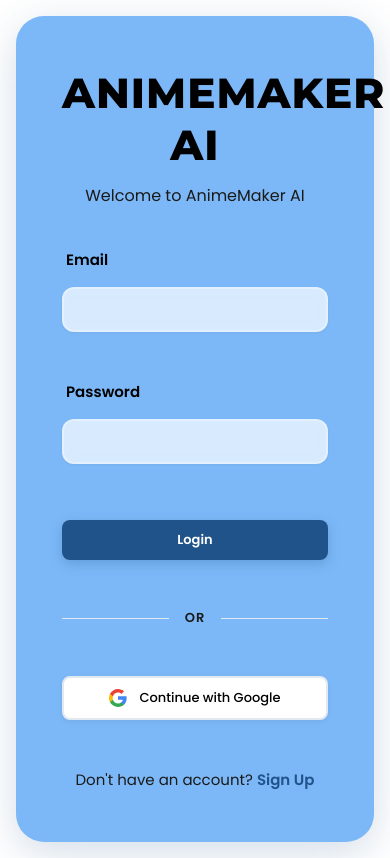
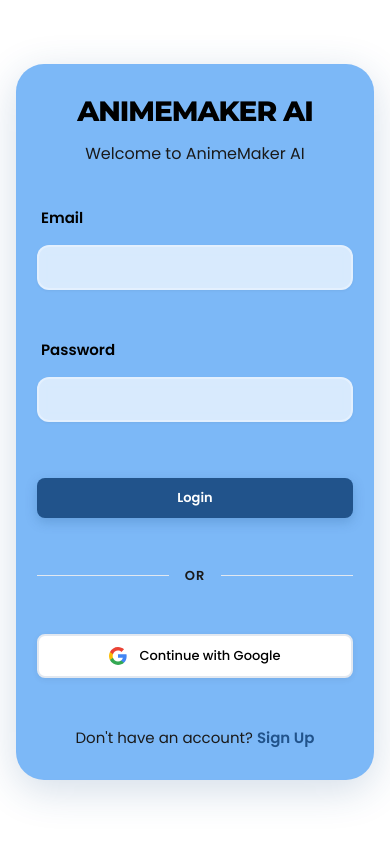
Before and after one commit to ayushhrawat/animemaker-ai, a React (Vite) app: page / in a window 390 px wide. Built offline with nearby package versions, Linux system fonts and the light colour scheme.

Commit message:
Fix UI issues: Restore character design page layout, fix music effects sound segment, and make login title responsive

```diff
--- a/src/App.css
+++ b/src/App.css
@@ -395,6 +395,43 @@
   padding-bottom: 70px;
 }
 
+/* Action buttons - stack vertically on mobile */
+.action-buttons {
+  position: fixed;
+  bottom: 0;
+  left: 0;
+  right: 0;
+  padding: 16px;
+  background: var(--bg-primary);
+  border-top: 1px solid var(--border);
+  box-shadow: 0 -2px 10px rgba(0, 0, 0, 0.1);
+  display: flex;
+  gap: 12px;
+  z-index: 100;
+}
+
+.action-buttons button {
+  flex: 1;
+  padding: 12px 20px;
+}
+
+/* Mobile optimizations - stack buttons vertically */
+@media (max-width: 768px) {
+  .action-buttons {
+    flex-direction: column;
+    padding: 12px;
+  }
+
+  .action-buttons button {
+    width: 100%;
+    margin-bottom: 8px;
+  }
+
+  .action-buttons button:last-child {
+    margin-bottom: 0;
+  }
+}
+
 /* Remove padding from action buttons since bottom nav handles it */
 /* Only apply to action buttons that are not specifically styled for fixed positioning */
 .action-buttons:not(.story-container .action-buttons) {
--- a/src/screens/CharacterDesign.jsx
+++ b/src/screens/CharacterDesign.jsx
@@ -361,7 +361,6 @@
                     style={{ zIndex: partTypes.indexOf(partType) }}
                     onError={(e) => {
                       console.error('Error loading character part image:', e);
-                      // Optional: Show a fallback image or placeholder
                       e.target.style.display = 'none';
                     }}
                   />
@@ -405,7 +404,6 @@
                     className="part-image"
                     onError={(e) => {
                       console.error('Error loading character part image:', e);
-                      // Optional: Show a fallback image or placeholder
                       e.target.style.display = 'none';
                     }}
                   />
@@ -417,10 +415,9 @@
         </div>
 
         {/* Next Button */}
-        <div style={{textAlign: 'center', marginTop: '20px', marginBottom: '20px'}}>
+        <div className="action-buttons">
           <button
             className="btn btn-primary"
-            style={{padding: '10px 20px', fontSize: '14px'}}
             onClick={handleNext}
           >
             {t.next} →
--- a/src/screens/Login.css
+++ b/src/screens/Login.css
@@ -40,6 +40,46 @@
   font-weight: 800;
   color: #000000 !important;
   letter-spacing: -1px;
+}
+
+.login-title {
+  font-family: 'Montserrat', sans-serif;
+  font-size: 42px;
+  color: var(--text-primary);
+  font-weight: 800;
+  text-transform: uppercase;
+  letter-spacing: 1px;
+  word-break: break-word;
+  line-height: 1.2;
+}
+
+/* Mobile optimizations */
+@media (max-width: 768px) {
+  .login-box {
+    padding: 40px 30px;
+  }
+
+  .login-title {
+    font-size: 36px;
+  }
+
+  .logo-section h1 {
+    font-size: 36px;
+  }
+}
+
+@media (max-width: 480px) {
+  .login-box {
+    padding: 30px 20px;
+  }
+
+  .login-title {
+    font-size: 28px;
+  }
+
+  .logo-section h1 {
+    font-size: 28px;
+  }
 }
 
 .logo-section p {
--- a/src/screens/Login.jsx
+++ b/src/screens/Login.jsx
@@ -80,7 +80,7 @@
     <div className="login-container">
       <div className="login-box fade-in">
         <div className="logo-section">
-          <h1 style={{fontFamily: "'Montserrat', sans-serif", fontSize: '42px', color: 'var(--text-primary)', fontWeight: '800', textTransform: 'uppercase', letterSpacing: '1px'}}>AnimeMaker AI</h1>
+          <h1 className="login-title">AnimeMaker AI</h1>
           <p style={{color: 'var(--text-secondary)', fontSize: '16px'}}>{t.welcome}</p>
         </div>
 
--- a/src/screens/MusicEffects.jsx
+++ b/src/screens/MusicEffects.jsx
@@ -247,10 +247,9 @@
           </div>
         </div>
 
-        <div style={{textAlign: 'center', marginTop: '20px', marginBottom: '20px'}}>
+        <div className="action-buttons">
           <button
             className="btn btn-primary"
-            style={{padding: '10px 20px', fontSize: '14px'}}
             onClick={() => navigate('/preview')}
           >
             {t.next} →
```
